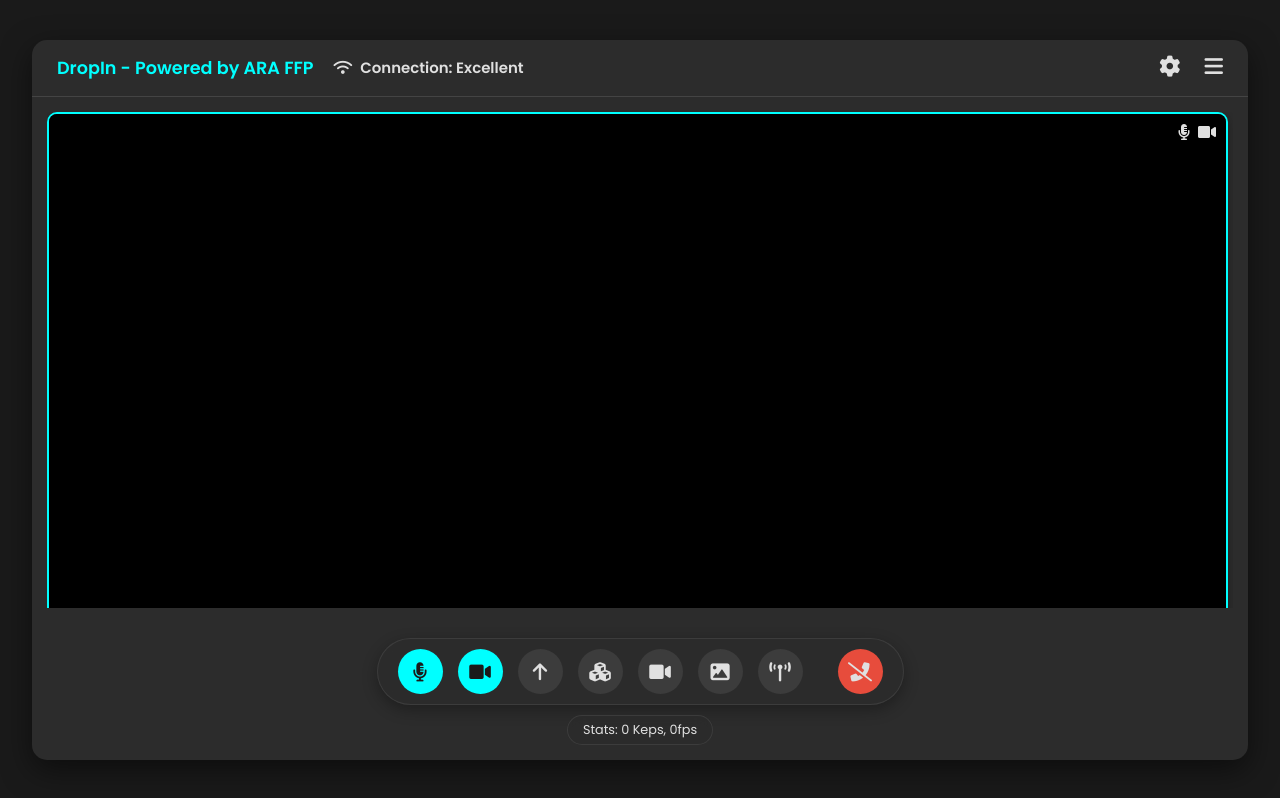
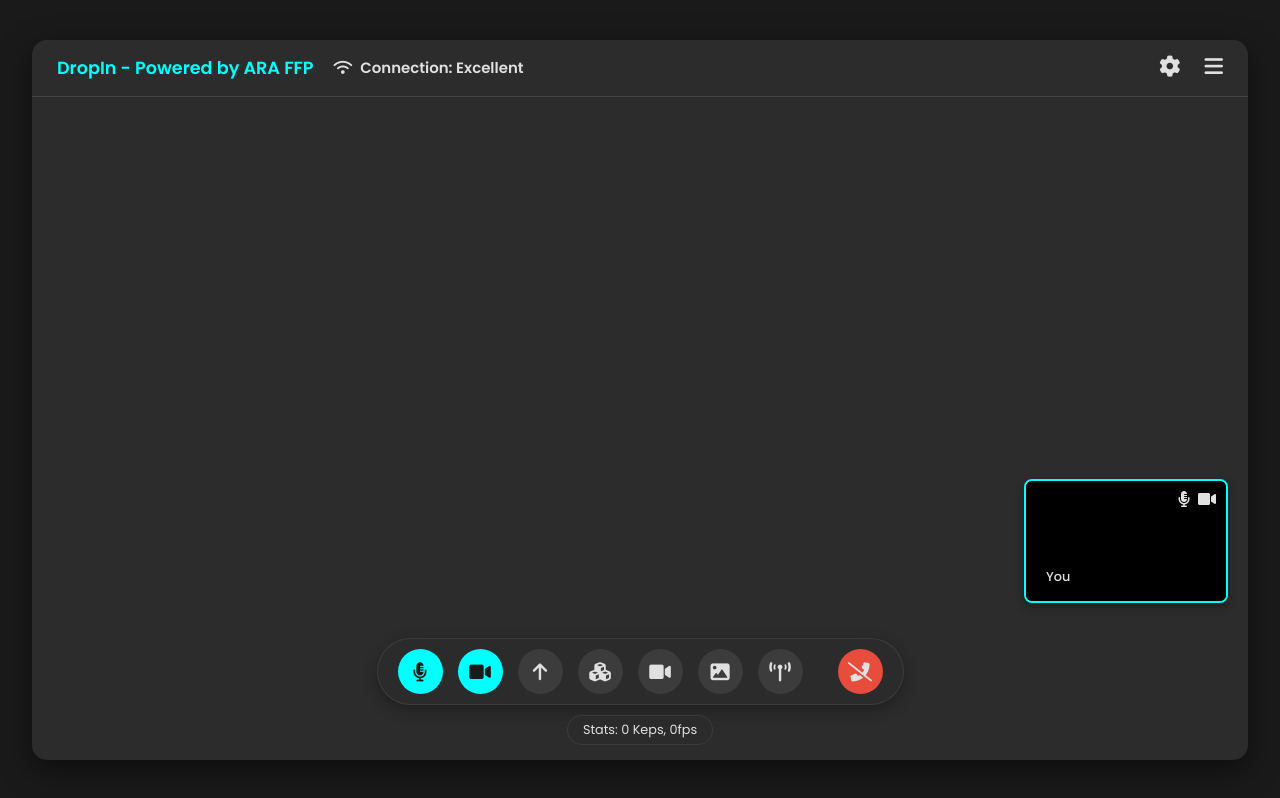
Before and after one commit to fortress-devlabs/dropin-ara-ffp, a website: page public/index.html in a window 1280 px wide. Drawn offline with nearby package versions, Linux system fonts and the light colour scheme; no server answers.

Commit message:
Improve video grid layout and prevent zoomed-in faces

```diff
--- a/public/style.css
+++ b/public/style.css
@@ -195,8 +195,16 @@ body {
 }
 
 .local-user {
-    border: 2px solid var(--accent-blue-neon); /* Highlight local user */
+    position: absolute;
+    bottom: 20px;
+    right: 20px;
+    width: 200px;
+    height: 120px;
+    border: 2px solid var(--accent-blue-neon);
+    border-radius: 8px;
+    z-index: 50;
 }
+
 
 /* Control Bar */
 .control-bar-wrapper {
```
